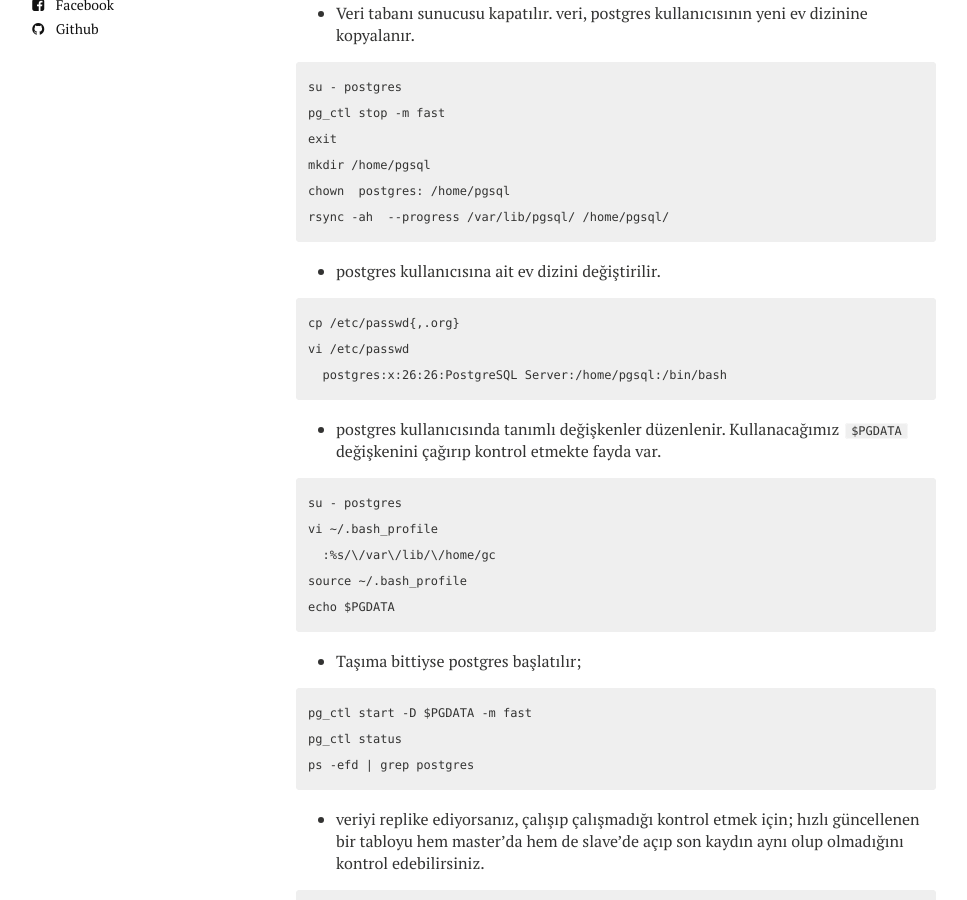
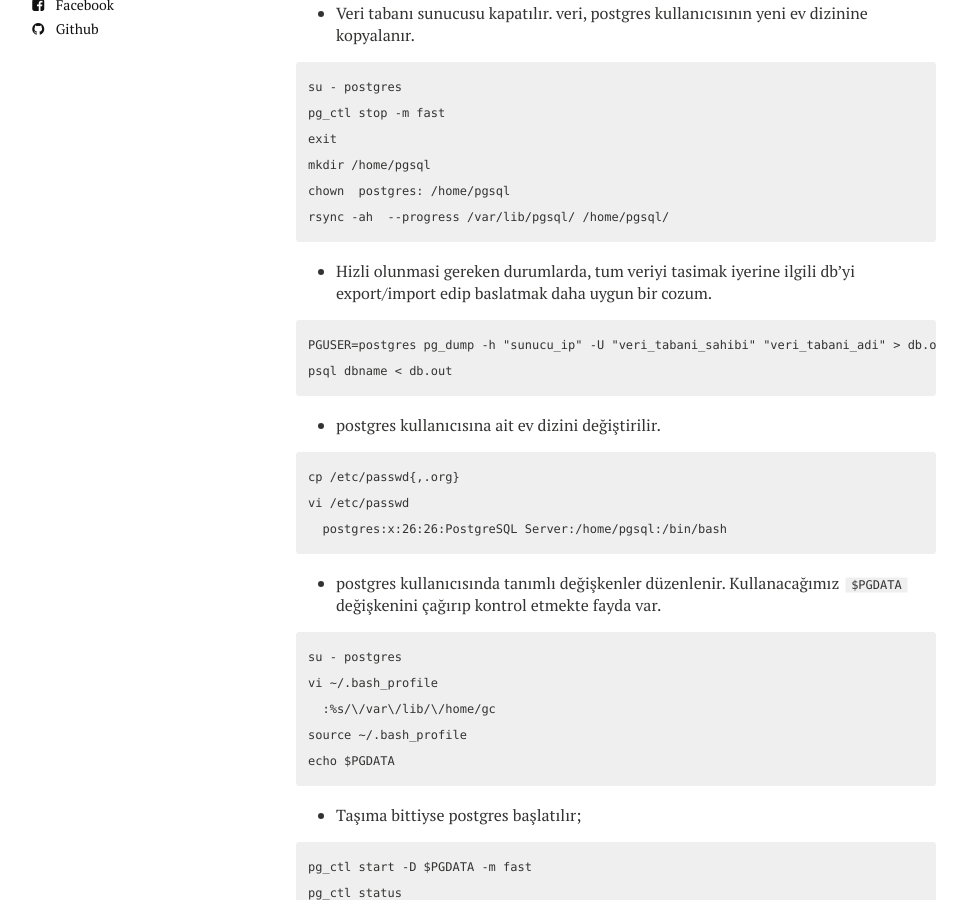
Before and after one commit to teomang/ogny.github.io, a Jekyll site: the page built from _posts/2015-09-03-postgresql-data-diskini-tama.markdown, in a window 1280 px wide and 900 px high, scrolled down 337 px. Shown: the whole window, without its empty margins (24-991 px from the left). Built offline with Jekyll 4.4.1, drawn with Linux system fonts in a browser that asks for light colours; nearby versions of some CDN libraries.

```diff
--- a/_posts/2015-09-03-postgresql-data-diskini-tama.markdown
+++ b/_posts/2015-09-03-postgresql-data-diskini-tama.markdown
@@ -29,6 +29,14 @@ exit
 mkdir /home/pgsql
 chown  postgres: /home/pgsql
 rsync -ah  --progress /var/lib/pgsql/ /home/pgsql/
+~~~
+
+* Hizli olunmasi gereken durumlarda, tum veriyi tasimak iyerine ilgili db'yi
+  export/import edip baslatmak daha uygun bir cozum.
+
+~~~
+PGUSER=postgres pg_dump -h "sunucu_ip" -U "veri_tabani_sahibi" "veri_tabani_adi" > db.out
+psql dbname < db.out
 ~~~
 
 * postgres kullanıcısına ait ev dizini değiştirilir.
```
Also changed, not shown: _posts/2015-11-07-internet-kullanimimda-yenilikler.markdown (renamed from _posts/posts/2015-11-07-internet-kullanimimda-yenilikler.markdown, +6 -2 lines), _posts/deneme.markdown (added, +10 -0 lines), posts/index.md (deleted, +0 -5 lines), 1 other file.
